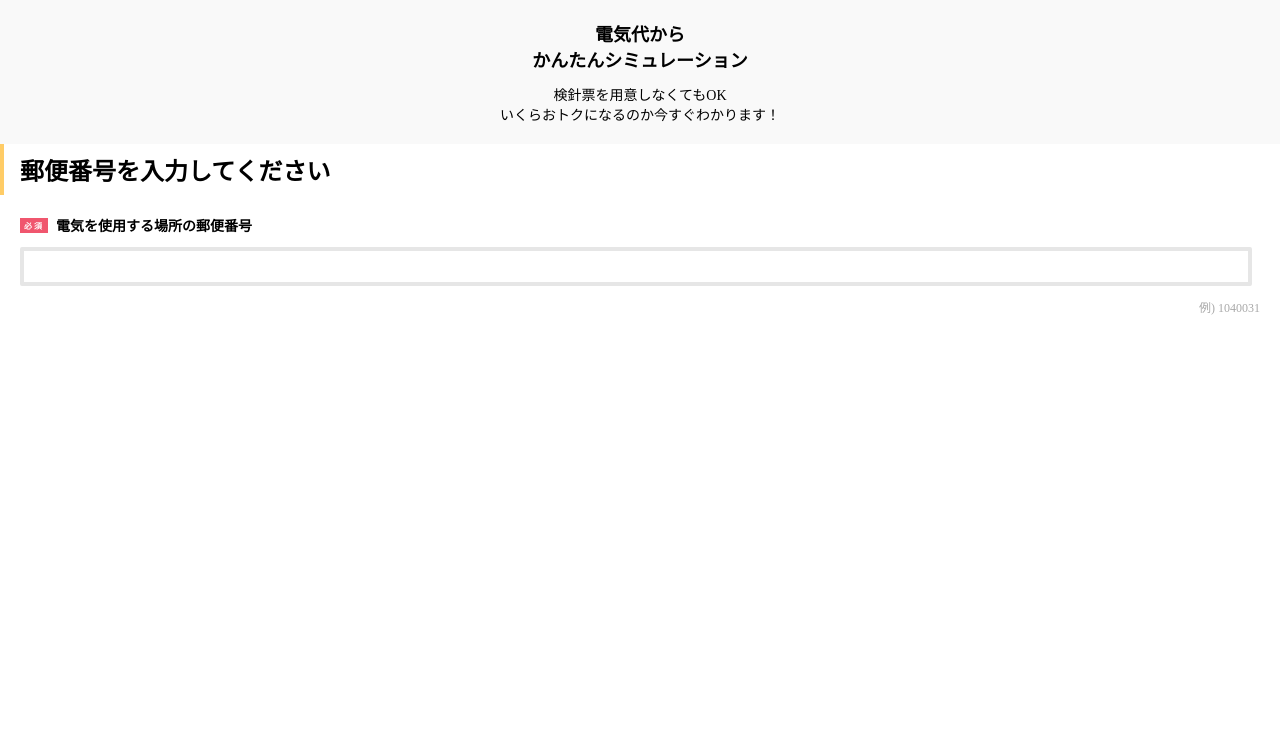
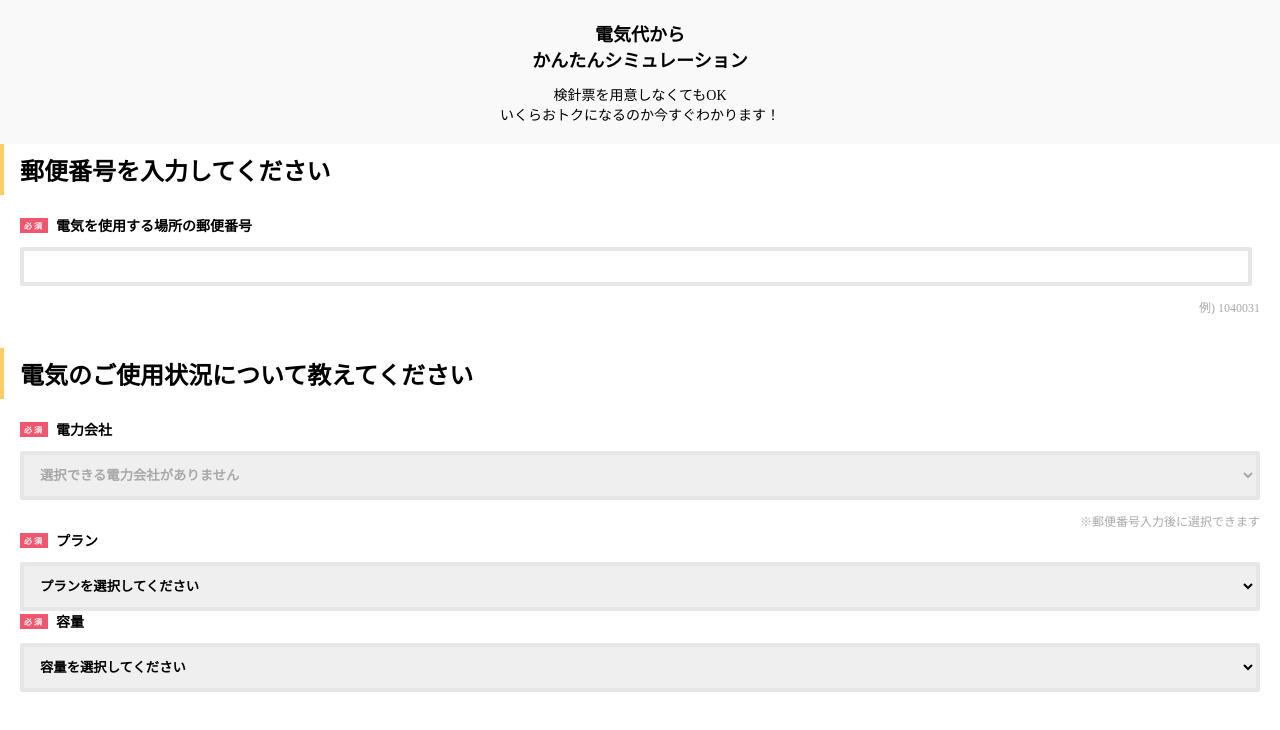
Before and after one commit to enechange/coding-challenge, a Next.js app in the folder frontend_challenge_2/challenges/toru_shimizu/coding-challenge/: page / in a window 1280 px wide. Shown: the top 730 px of the page. Built offline with nearby package versions, Linux system fonts and the light colour scheme.

Commit message:
feat: ご使用状況入力セクションを実装

```diff
--- /dev/null
+++ b/frontend_challenge_2/challenges/toru_shimizu/coding-challenge/src/components/features/capacity.tsx
@@ -0,0 +1,16 @@
+import { Select } from "../ui/select";
+
+type Props = {};
+
+const DUMMY_CAPACITIES = ["10", "20", "30"];
+
+export const Capacity = () => {
+  return (
+    <Select
+      name="capacity"
+      options={DUMMY_CAPACITIES}
+      label="容量"
+      attention="※プラン選択後に選択できます"
+    />
+  );
+};
--- /dev/null
+++ b/frontend_challenge_2/challenges/toru_shimizu/coding-challenge/src/components/features/plan.tsx
@@ -0,0 +1,16 @@
+import { Select } from "../ui/select";
+
+type Props = {};
+
+const DUMMY_OPTIONS = ["A", "B", "C"];
+
+export const Plan = () => {
+  return (
+    <Select
+      name={"plan"}
+      label="プラン"
+      options={DUMMY_OPTIONS}
+      attention="※電力会社選択後に選択できます"
+    />
+  );
+};
--- a/frontend_challenge_2/challenges/toru_shimizu/coding-challenge/src/components/ui/form.tsx
+++ b/frontend_challenge_2/challenges/toru_shimizu/coding-challenge/src/components/ui/form.tsx
@@ -1,6 +1,9 @@
+import { Capacity } from "../features/capacity";
+import { Plan } from "../features/plan";
 import { PostalCode } from "../features/postal-code";
 import { FormContent } from "./form-content";
 import styles from "./form.module.scss";
+import { Select } from "./select";
 
 export const Form = () => {
   return (
@@ -10,6 +13,24 @@ export const Form = () => {
           <PostalCode />
         </div>
       </FormContent>
+      <FormContent title="電気のご使用状況について教えてください">
+        <div className={styles.usageCondition}>
+          <div className={styles.content}>
+            <Select
+              name="company"
+              options={[]}
+              label="電力会社"
+              attention="※郵便番号入力後に選択できます"
+            />
+          </div>
+          <div className={styles.content}>
+            <Plan />
+          </div>
+          <div className={styles.content}>
+            <Capacity />
+          </div>
+        </div>
+      </FormContent>
     </form>
   );
 };
```
